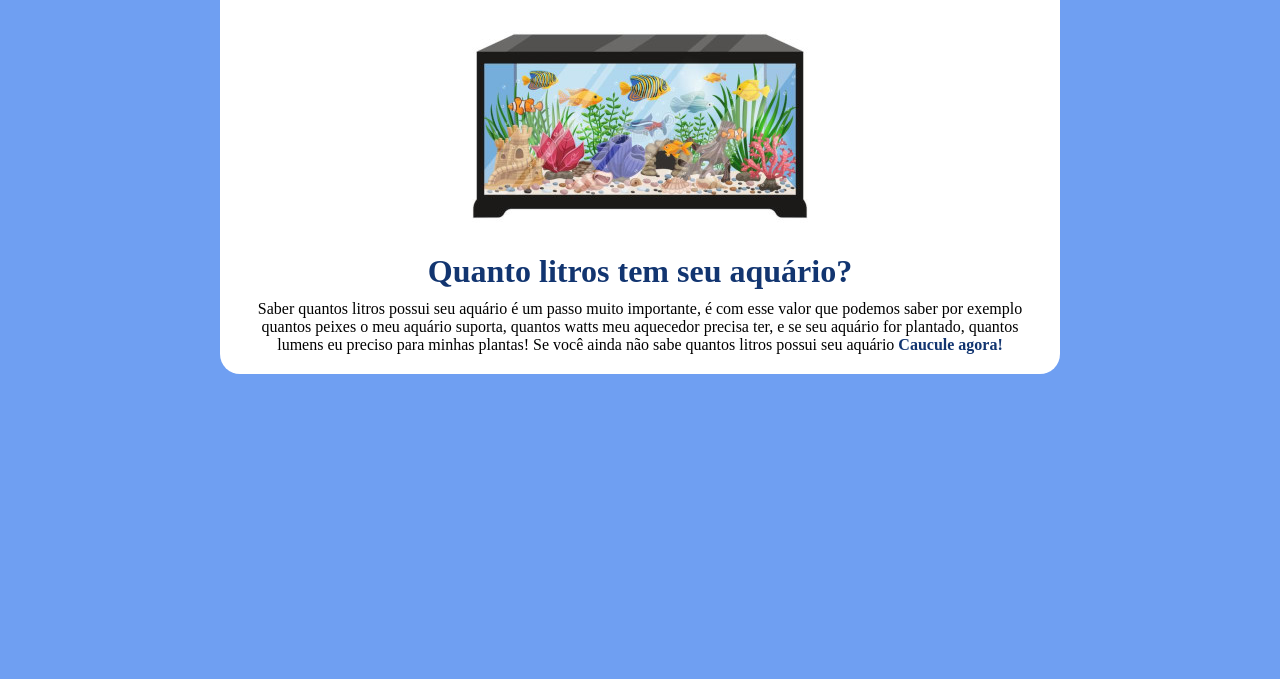
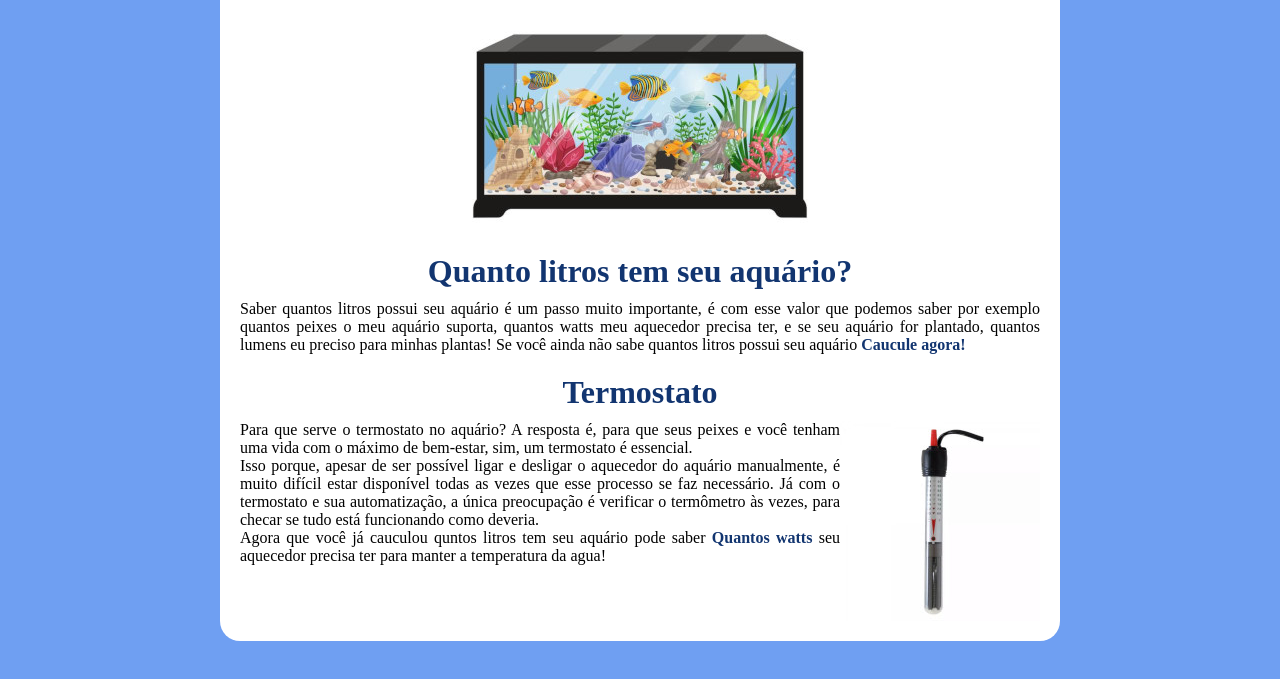
Before and after one commit to michelrechinelli/pagina-aquarismo, a plain HTML site: page index.html in a window 1280 px wide. Shown: the part 81-760 px from the top of the page. Drawn offline with Linux system fonts and the light colour scheme.

Commit message:
paragrafo termostato

```diff
--- a/index.html
+++ b/index.html
@@ -29,6 +29,15 @@
             <p>Saber quantos litros possui seu aquário é um passo muito importante, é com esse valor que podemos saber por exemplo
                 quantos peixes o meu aquário suporta, quantos watts meu aquecedor precisa ter, e se seu aquário for plantado, quantos
                 lumens eu preciso para minhas plantas! Se você ainda não sabe quantos litros possui seu aquário <a href="cauculadora.html">Caucule agora!</a></p>
+<h1>Termostato</H1>
+                <div class="termostato">
+
+                    <p>Para que serve o termostato no aquário? A resposta é, para que seus peixes e você tenham uma vida com o máximo de bem-estar, sim, um termostato é essencial.
+                        <br>Isso porque, apesar de ser possível ligar e desligar o aquecedor do aquário manualmente, é muito difícil estar disponível todas as vezes que esse processo se faz necessário. Já com o termostato e sua automatização, a única preocupação é verificar o termômetro às vezes, para checar se tudo está funcionando como deveria.
+                        <br>Agora que você já cauculou quntos litros tem seu aquário pode saber <a>Quantos watts</a> seu aquecedor precisa ter para manter a temperatura da agua!
+                        </p>
+                    <img src="midia/termostato_18.jpg" alt="">
+                </div>
         </div>
     </div>
 
--- a/style.css
+++ b/style.css
@@ -53,3 +53,10 @@ header img{
     color: #123570;
     font-weight: 700;
 }
+.conteudo p{
+    margin-bottom: 20px;
+    text-align: justify;
+}
+.termostato{
+    display: flex;
+}
```
Also changed, not shown: midia/termostato_18.jpg (added).
